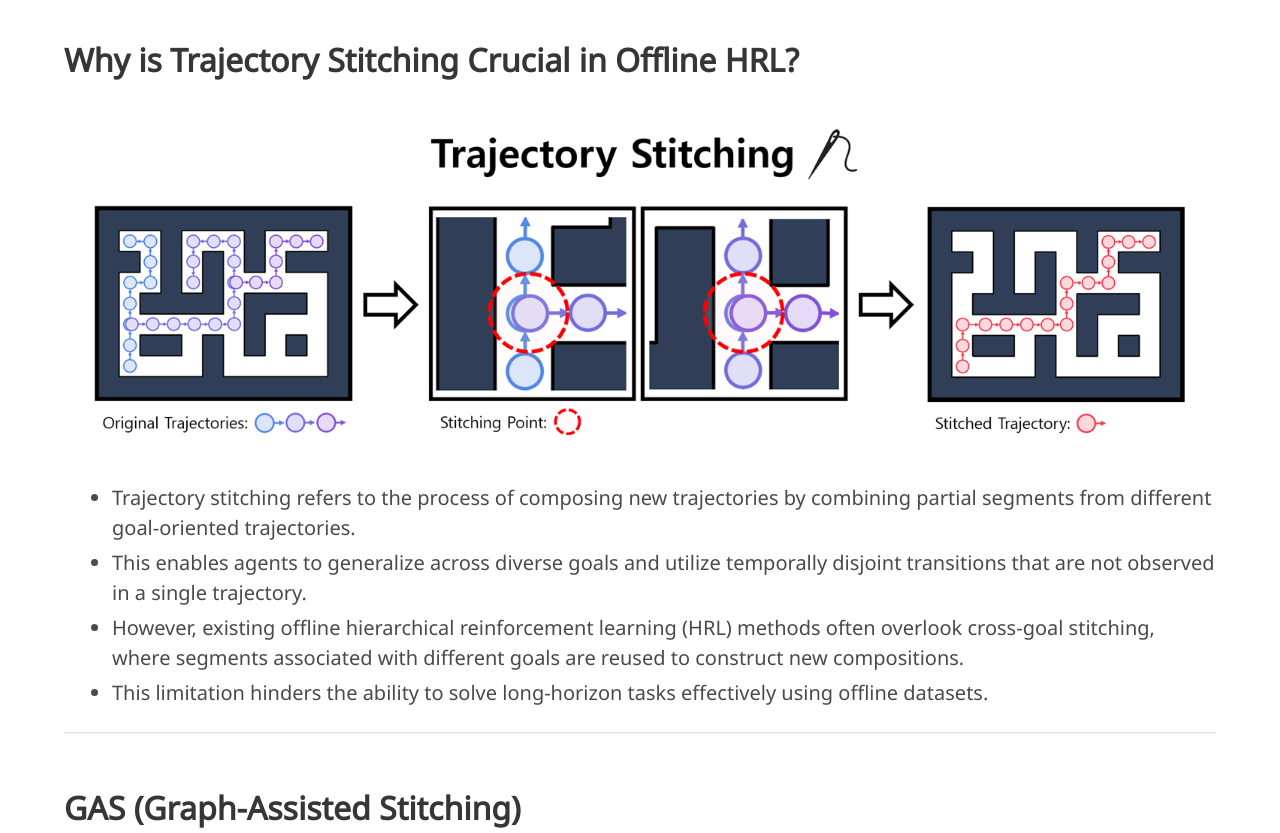
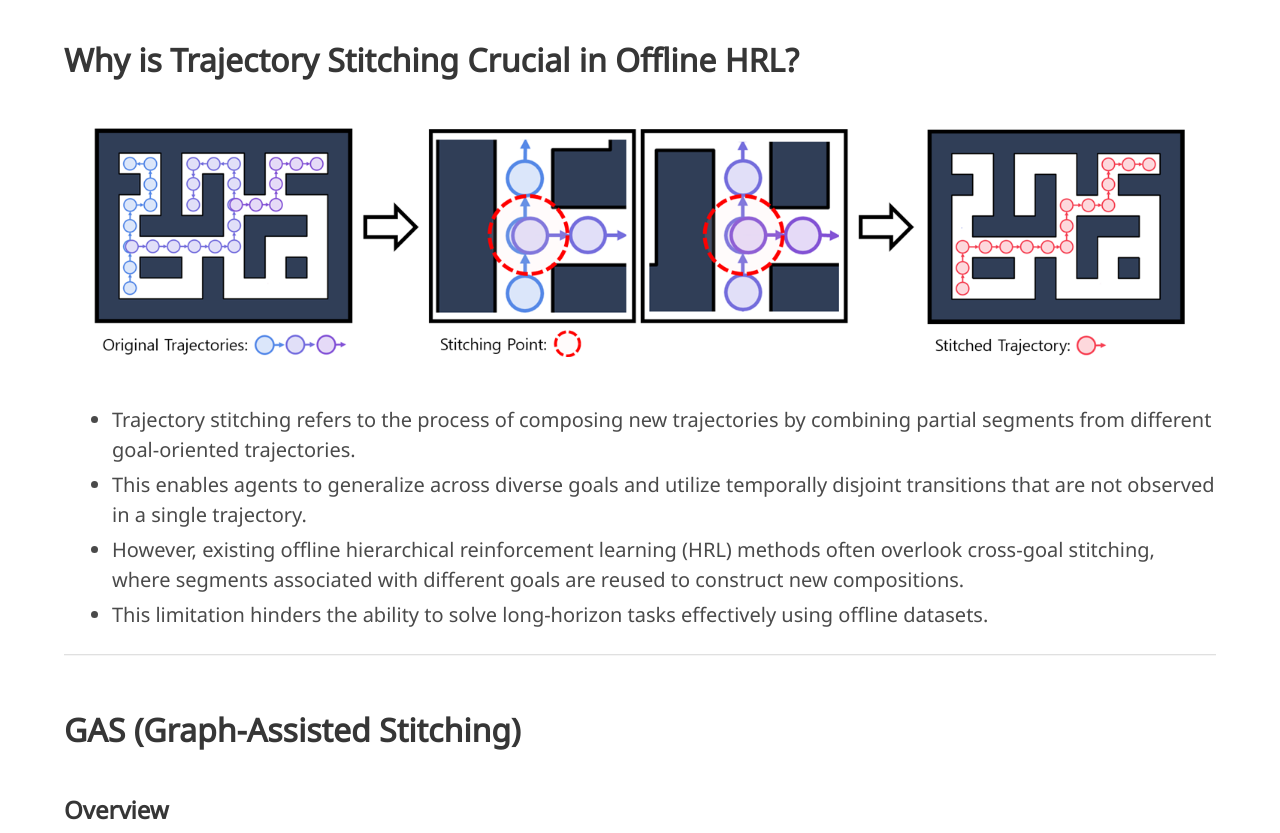
Before and after one commit to qortmdgh4141/projects, a plain HTML site: page GAS/index.html in a window 1280 px wide. Shown: the part 900-1733 px from the top of the page. Drawn offline with nearby package versions, Linux system fonts and the light colour scheme; some icons are missing; a web font is replaced by a local one.

Commit message:
Update index.html

```diff
--- a/GAS/index.html
+++ b/GAS/index.html
@@ -115,7 +115,7 @@
       Why is Trajectory Stitching Crucial in Offline HRL?
     </h2>
     <figure class="image left-narrow" style="width:95%; margin:3rem auto;">
-      <img src="media/figures/icml2025_traj_stitching_v3.png"
+      <img src="media/figures/icml2025_traj_stitching_v4.png"
            alt="Trajectory stitching illustration" style="width:100%;">
     </figure>
     <ul class="content left-narrow" style="font-size:20px; list-style-type:disc;">
```
